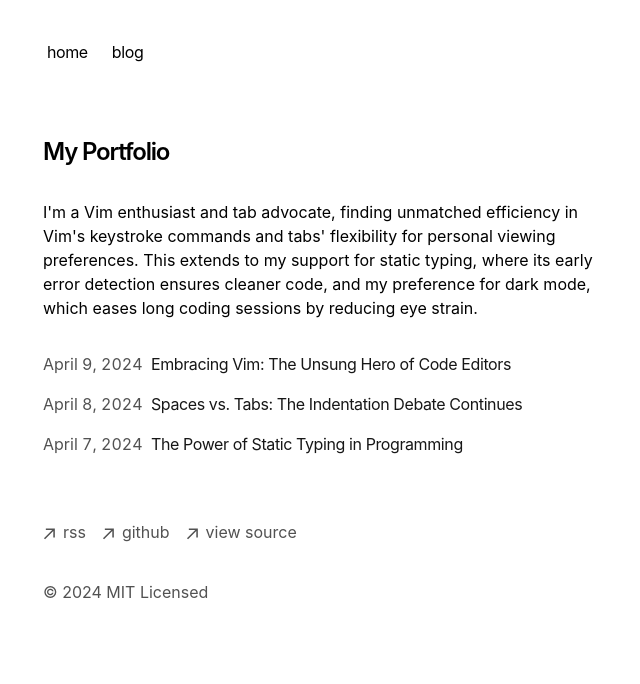
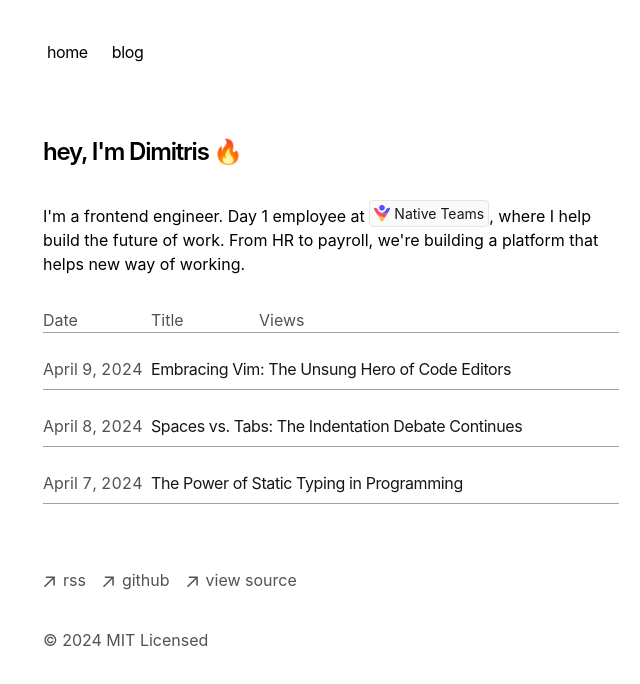
Before and after one commit to lalagias/blog, a Next.js app: page / in a window 1280 px wide. Shown: the top 684 px of the page, without its empty margins (309-949 px from the left). Built offline with nearby package versions, Linux system fonts and the light colour scheme.

Commit message:
added new changes on blog posts, new uvcanvas installed, and asset

```diff
--- a/app/blog/[slug]/page.tsx
+++ b/app/blog/[slug]/page.tsx
@@ -2,6 +2,7 @@ import { notFound } from 'next/navigation'
 import { CustomMDX } from 'app/components/mdx'
 import { formatDate, getBlogPosts } from 'app/blog/utils'
 import { baseUrl } from 'app/sitemap'
+import { Velustro } from "uvcanvas";
 
 export async function generateStaticParams() {
   let posts = getBlogPosts()
@@ -88,6 +89,10 @@ export default function Blog({ params }) {
           {formatDate(post.metadata.publishedAt)}
         </p>
       </div>
+
+      <div className="h-40">
+        <Velustro />
+      </div>
       <article className="prose">
         <CustomMDX source={post.content} />
       </article>
--- a/app/components/posts.tsx
+++ b/app/components/posts.tsx
@@ -1,24 +1,39 @@
-import Link from 'next/link'
-import { formatDate, getBlogPosts } from 'app/blog/utils'
+import Link from "next/link";
+import { formatDate, getBlogPosts } from "app/blog/utils";
 
 export function BlogPosts() {
-  let allBlogs = getBlogPosts()
+  let allBlogs = getBlogPosts();
 
   return (
     <div>
+      <div className="flex flex-col space-y-1 mb-4">
+        <div className="w-full flex flex-col md:flex-row space-x-0 md:space-x-2 border-b border-neutral-400">
+          <p className="text-neutral-600 dark:text-neutral-400 w-[100px] tabular-nums">
+            Date
+          </p>
+
+          <p className="text-neutral-600 dark:text-neutral-400 w-[100px] tabular-nums">
+            Title
+          </p>
+
+          <p className="text-neutral-600 dark:text-neutral-400 w-[100px] tabular-nums">
+            Views
+          </p>
+        </div>
+      </div>
       {allBlogs
         .sort((a, b) => {
           if (
             new Date(a.metadata.publishedAt) > new Date(b.metadata.publishedAt)
           ) {
-            return -1
+            return -1;
           }
-          return 1
+          return 1;
         })
         .map((post) => (
           <Link
             key={post.slug}
-            className="flex flex-col space-y-1 mb-4"
+            className="flex flex-col space-y-1 mb-4 border-b border-neutral-400 py-2 hover:bg-neutral-100 dark:hover:bg-neutral-800 transition-colors"
             href={`/blog/${post.slug}`}
           >
             <div className="w-full flex flex-col md:flex-row space-x-0 md:space-x-2">
@@ -32,5 +47,5 @@ export function BlogPosts() {
           </Link>
         ))}
     </div>
-  )
+  );
 }
--- a/app/page.tsx
+++ b/app/page.tsx
@@ -1,21 +1,26 @@
-import { BlogPosts } from 'app/components/posts'
+import Link from "next/link";
+import Image from "next/image";
+
+import { BlogPosts } from "app/components/posts";
+import NTLogo from "app/assets/icons/logo-monogram.svg";
 
 export default function Page() {
   return (
     <section>
       <h1 className="mb-8 text-2xl font-semibold tracking-tighter">
-        My Portfolio
+        hey, I'm Dimitris 🔥
       </h1>
       <p className="mb-4">
-        {`I'm a Vim enthusiast and tab advocate, finding unmatched efficiency in
-        Vim's keystroke commands and tabs' flexibility for personal viewing
-        preferences. This extends to my support for static typing, where its
-        early error detection ensures cleaner code, and my preference for dark
-        mode, which eases long coding sessions by reducing eye strain.`}
+        {`I'm a frontend engineer. Day 1 employee at`} {` `}
+        <Link href='https://nativeteams.com/' className="inline-flex items-center rounded border border-neutral-200 bg-neutral-50 p-1 text-sm leading-4 text-neutral-900 no-underline dark:border-neutral-700 dark:bg-neutral-800 dark:text-neutral-100">
+          <Image src={NTLogo} alt="Native Teams Logo" width="16" height="16" className="mr-1" />
+          Native Teams
+        </Link>, where I help build the future of work. From HR to payroll, we're building a platform that helps new way of working.
+        {``}
       </p>
       <div className="my-8">
         <BlogPosts />
       </div>
     </section>
-  )
+  );
 }
--- a/package.json
+++ b/package.json
@@ -20,6 +20,7 @@
     "react-dom": "18.2.0",
     "sugar-high": "^0.6.0",
     "tailwindcss": "4.0.0-alpha.13",
-    "typescript": "5.3.3"
+    "typescript": "5.3.3",
+    "uvcanvas": "^0.2.1"
   }
 }
```
Also changed, not shown: app/global.css (+16 -0 lines), app/assets/icons/logo-monogram.svg (added), 1 other file (tests, documents, lock files or other folders).
